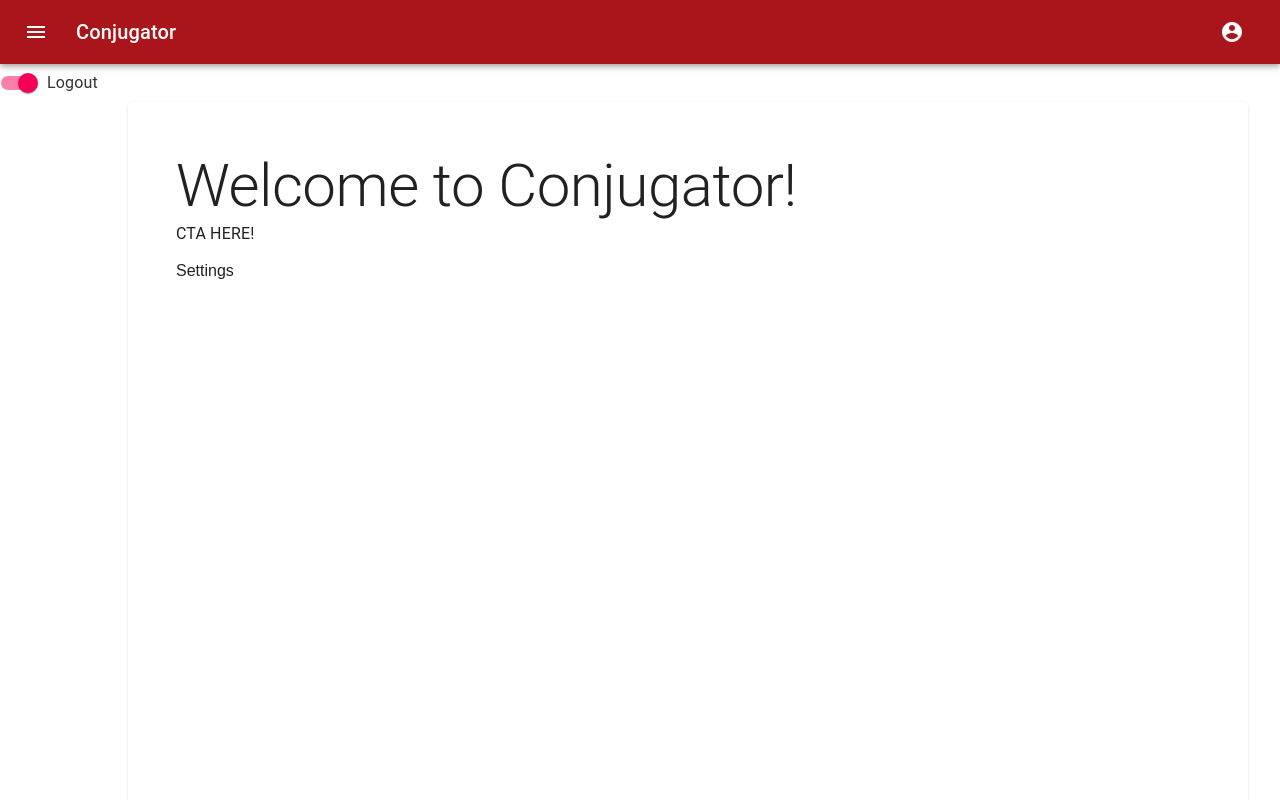
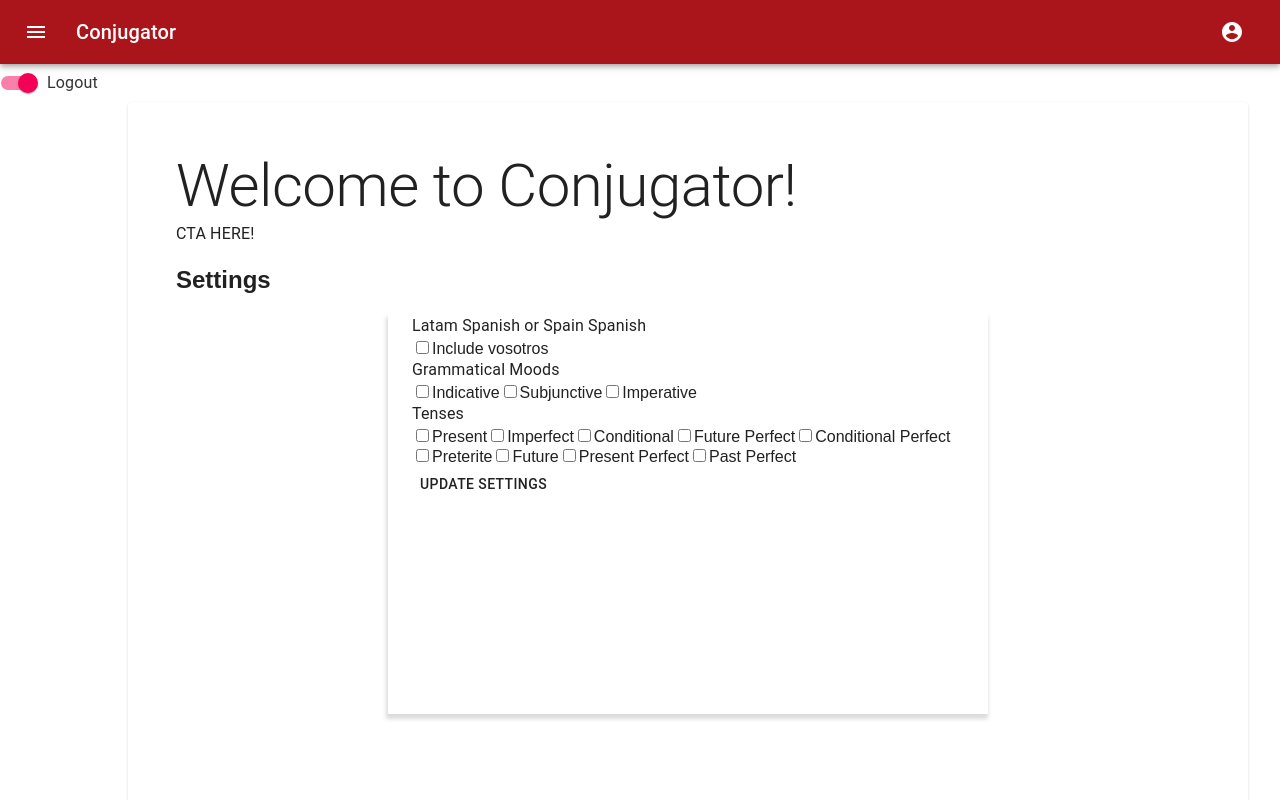
Before and after one commit to buildweek-conjugator/Frontend, a React app in the folder conjugator/: page / in a window 1280 px wide. Shown: the top 800 px of the page. Built offline with nearby package versions, Linux system fonts and the light colour scheme.

Commit message:
filled out settings form

```diff
--- a/conjugator/src/index.scss
+++ b/conjugator/src/index.scss
@@ -7,3 +7,5 @@ body {
 code {
   font-family: source-code-pro, Menlo, Monaco, Consolas, "Courier New", monospace;
 }
+
+@import './views/components/Settings/Settings.scss'
--- a/conjugator/src/views/components/Settings/Settings.js
+++ b/conjugator/src/views/components/Settings/Settings.js
@@ -1,11 +1,116 @@
-import React, {useState} from 'react';
+import React, { useState } from "react";
+
+import Typography from '@material-ui/core/Typography';
+import Container from '@material-ui/core/Container';
+import Button from '@material-ui/core/Button';
+
 
 function Settings() {
 
-    return (
-        <div>Settings</div>
-    )
-
+    const [settings, setSettings] = useState({})
+  return (
+    <div>
+        <h2>Settings</h2>
+        <Container maxWidth="sm" style={{ backgroundColor: 'white', height: '50vh', boxShadow: "-1px 4px 4px 1px rgba(219,219,219,1)"}}>
+            <form class="settings-form">
+                <Typography component="h3">
+                    Latam Spanish or Spain Spanish
+                </Typography>
+                <div className="vosotros">
+                    <label>
+                        <input
+                            type='checkbox'
+                            id='vosotros'/>
+                        Include vosotros
+                    </label>
+                </div>
+                <div className="moods">
+                    <Typography component="h3">
+                        Grammatical Moods
+                    </Typography>
+                    <label>
+                        <input
+                            type='checkbox'
+                            id='indicative'/>
+                        Indicative
+                    </label>
+                    <label>
+                        <input
+                            type='checkbox'
+                            id='subjunctive'/>
+                        Subjunctive
+                    </label>
+                    <label>
+                        <input
+                            type='checkbox'
+                            id='imperative'/>
+                        Imperative
+                    </label>
+                </div>
+                <div className='tenses'>
+                    <Typography component="h3">
+                        Tenses
+                    </Typography>
+                    <label>
+                        <input
+                            type='checkbox'
+                            id='present'/>
+                        Present
+                    </label>
+                    <label>
+                        <input
+                            type='checkbox'
+                            id='imperfect'/>
+                        Imperfect
+                    </label>
+                    <label>
+                        <input
+                            type='checkbox'
+                            id='conditional'/>
+                        Conditional
+                    </label>
+                    <label>
+                        <input
+                            type='checkbox'
+                            id='future-perfect'/>
+                        Future Perfect
+                    </label>
+                    <label>
+                        <input
+                            type='checkbox'
+                            id='conditional-perfect'/>
+                        Conditional Perfect
+                    </label>
+                    <label>
+                        <input
+                            type='checkbox'
+                            id='preterite'/>
+                        Preterite
+                    </label>
+                    <label>
+                        <input
+                            type='checkbox'
+                            id='future'/>
+                        Future
+                    </label>
+                    <label>
+                        <input
+                            type='checkbox'
+                            id='present-perfect'/>
+                        Present Perfect
+                    </label>
+                    <label>
+                        <input
+                            type='checkbox'
+                            id='past-perfect'/>
+                        Past Perfect
+                    </label>
+                </div>
+                <Button size="medium">Update Settings</Button>
+            </form>
+        </Container>
+    </div>
+  )
 }
 
 export default Settings;
--- a/conjugator/src/views/components/Settings/Settings.scss
+++ b/conjugator/src/views/components/Settings/Settings.scss
@@ -0,0 +1,3 @@
+settings-form {
+    margin: 100px;
+}
```
Also changed, not shown: 1 other file.
